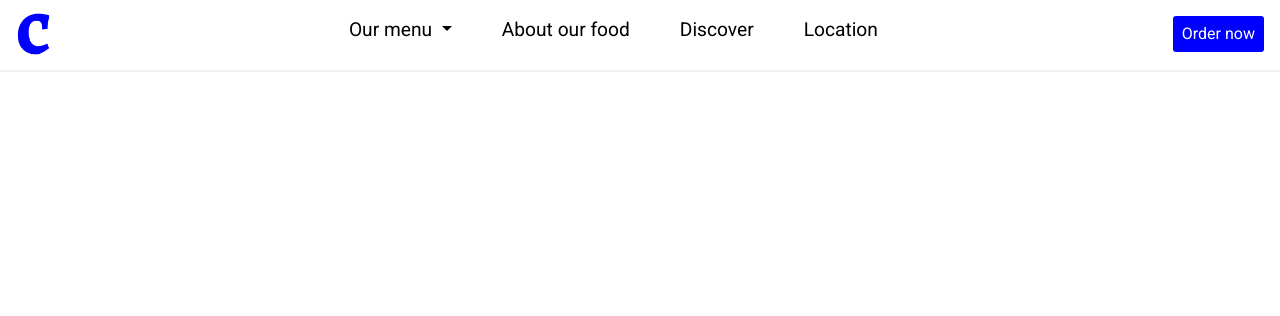
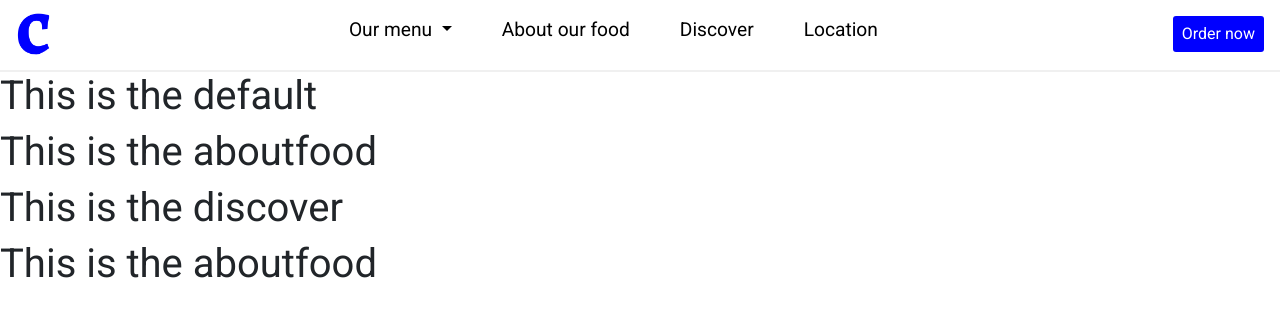
Before and after one commit to imhilla/restaurant-page, a website built with webpack: page dist/index.html in a window 1280 px wide. Built offline with nearby package versions, Linux system fonts and the light colour scheme.

Commit message:
add img folder

```diff
--- /dev/null
+++ b/src/aboutourfood.js
@@ -0,0 +1,12 @@
+function aboutFood() {
+  const myAboutFood = document.createElement('div');
+  myAboutFood.innerHTML = `
+  <div>
+   <h1>This is the aboutfood</h1>
+  </div>`
+  myAboutFood.classList.add('aboutFood');
+  myAboutFood.setAttribute("id", "aboutFoodId");
+  return myAboutFood
+}
+
+document.querySelector('.aboutFood').appendChild(aboutFood());
--- /dev/null
+++ b/src/default.js
@@ -0,0 +1,12 @@
+function defaultPage() {
+  const myDefault = document.createElement('div');
+  myDefault.innerHTML = `
+  <div>
+   <h1>This is the default</h1>
+  </div>`
+  myDefault.classList.add('defaultContent');
+  myDefault.setAttribute("id", "defaultId");
+  return myDefault
+}
+
+document.querySelector('.default').appendChild(defaultPage());
--- /dev/null
+++ b/src/discover.js
@@ -0,0 +1,12 @@
+function discoverCamp() {
+  const myDiscoverCamp = document.createElement('div');
+  myDiscoverCamp.innerHTML = `
+  <div>
+   <h1>This is the discover</h1>
+  </div>`
+  myDiscoverCamp.classList.add('defaultContent');
+  myDiscoverCamp.setAttribute("id", "defaultId");
+  return myDiscoverCamp
+}
+
+document.querySelector('.discoverCamp').appendChild(discoverCamp());
--- a/src/index.js
+++ b/src/index.js
@@ -11,3 +11,7 @@ import location from './location.js';
 import logo from './logo.js';
 import button from './order.js'
 import showMenu from './menu.js'
+import defaultPage from './default.js'
+import aboutFood from './aboutourfood.js'
+import discoverCamp from './discover.js'
+import ourCampLocation from './ourLocation'
--- a/src/logo.js
+++ b/src/logo.js
@@ -1,7 +1,7 @@
 function logo() {
   const myLogo = document.createElement('div');
   myLogo.innerHTML = `
-  <img src="../src/logo.png" />`;
+  <img src="../src/img/logo.png" />`;
   return myLogo;
 }
 document.querySelector('.logo').appendChild(logo());
--- a/src/nav.js
+++ b/src/nav.js
@@ -11,9 +11,12 @@ function navBar() {
         <div class="location"></div>
       </div>
       <div class="order">
-
       </div>
-    </nav>`;
+    </nav>
+    <div class='default'></div>
+    <div class='aboutFood'></div>
+    <div class='discoverCamp'></div>
+    <div class='campLocation'></div>`;
   return myHeader;
 }
 document.querySelector('#content').appendChild(navBar());
--- /dev/null
+++ b/src/ourLocation.js
@@ -0,0 +1,12 @@
+function ourCampLocation() {
+  const myCampLocation = document.createElement('div');
+  myCampLocation.innerHTML = `
+  <div>
+   <h1>This is the aboutfood</h1>
+  </div>`
+  myCampLocation.classList.add('aboutFood');
+  myCampLocation.setAttribute("id", "aboutFoodId");
+  return myCampLocation
+}
+
+document.querySelector('.campLocation').appendChild(ourCampLocation());
--- a/src/style.css
+++ b/src/style.css
@@ -41,7 +41,7 @@ nav {
 }
 
 .dropdown-menu {
-  margin-top: 3.5em;
+  margin-top: 1.9em;
 }
 
 .dropdown-menu a {
```
Also changed, not shown: dist/main.js, src/img/logo.png (renamed from src/logo.png).
